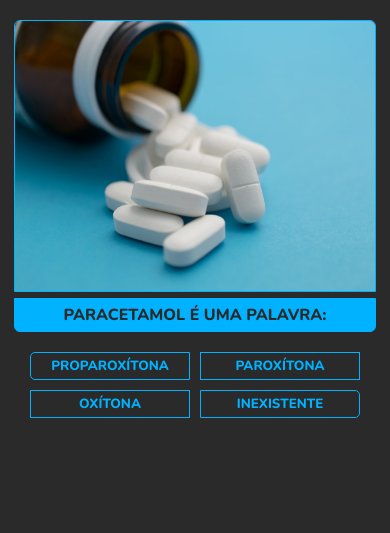
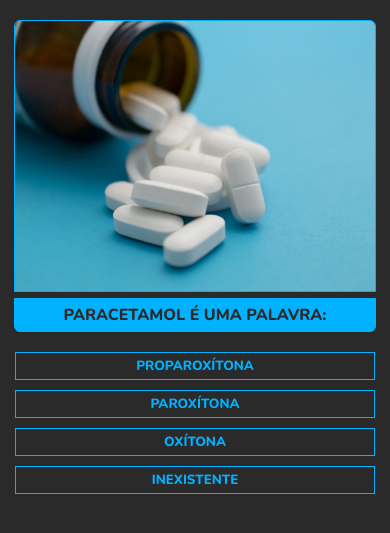
Before and after one commit to leonardoweiss/quiz, a plain HTML site: page index.html in a window 390 px wide. Shown: the part 131-664 px from the top of the page. Drawn offline with nearby package versions, Linux system fonts and the light colour scheme.

Commit message:
adding media-queries

```diff
--- a/style.css
+++ b/style.css
@@ -97,3 +97,19 @@ h4{
 	padding-top: 10px;
 	margin-top: 125px;
 }
+
+@media screen and (max-width: 450px){
+    #container button:nth-child(3n){
+		border-radius: 0;
+	}
+
+	#container button:last-child{
+		border-radius: 0;
+	}
+
+	#container button{
+		max-width: 510px;
+		width: 65%;
+		min-width: 360px;
+	}
+}
```
